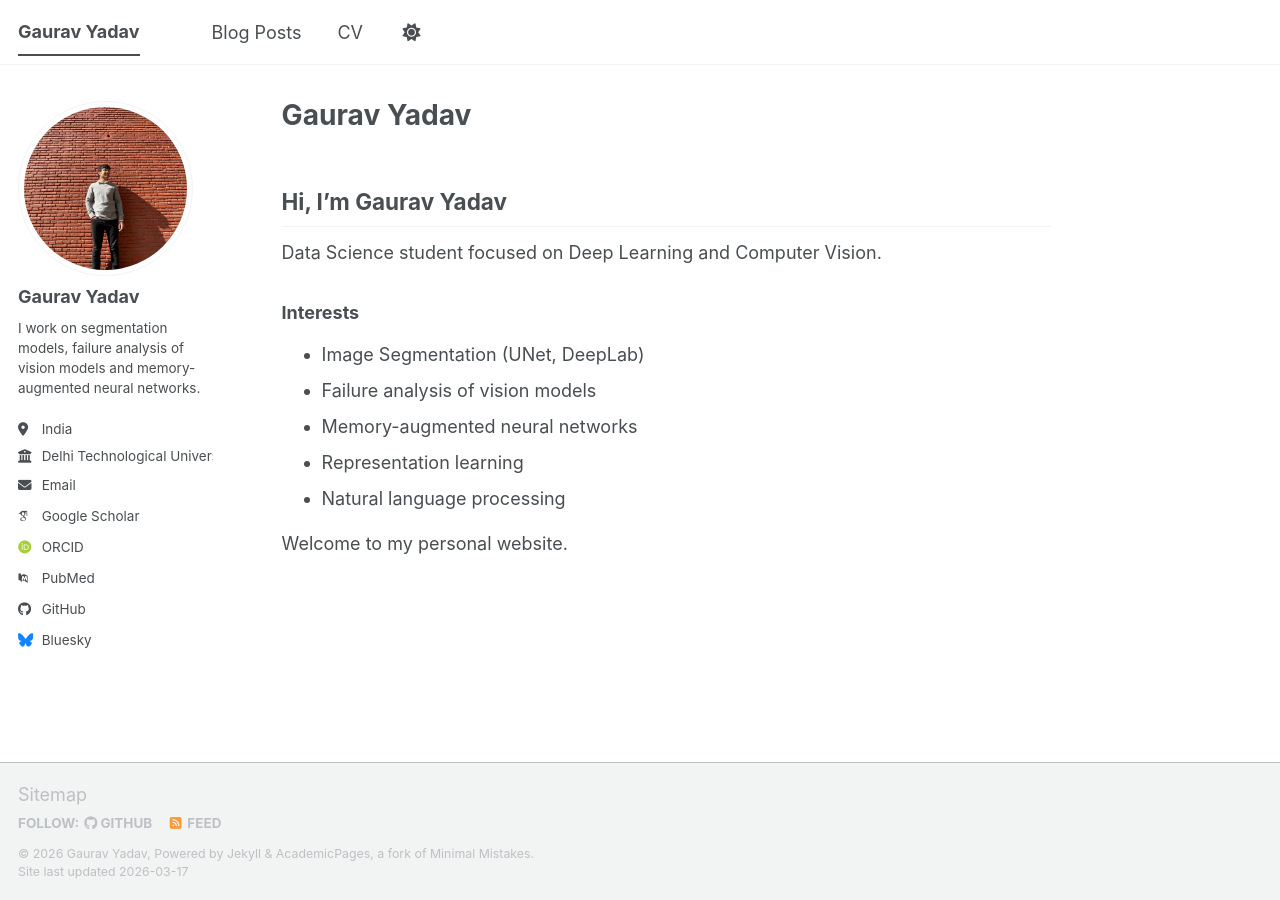
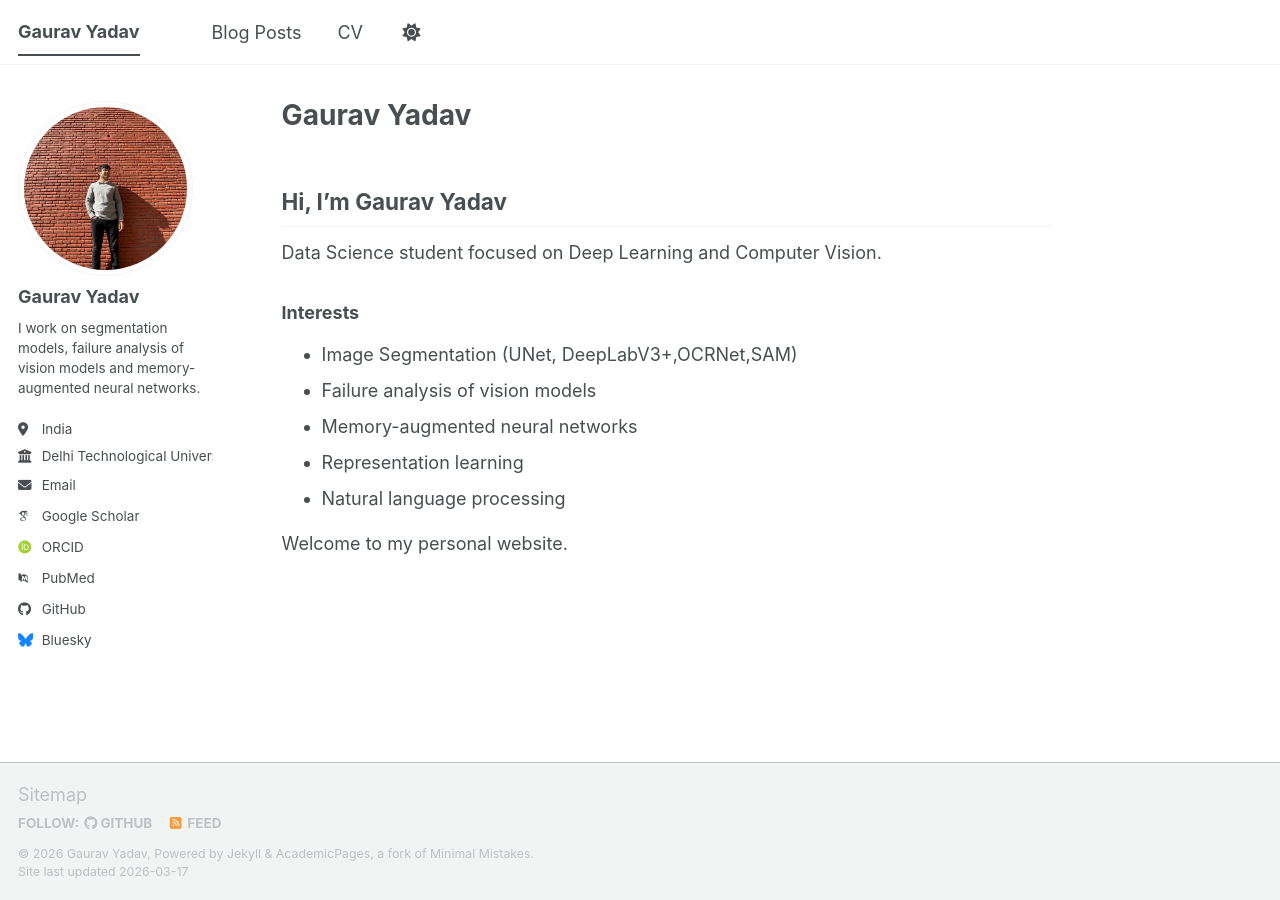
Before and after one commit to gauravyadav-ai/gauravyadav-ai.github.io, a Jekyll site: the page built from index.md, in a window 1280 px wide. Built offline with Jekyll 4.4.1, drawn with Linux system fonts in a browser that asks for light colours; some web fonts are replaced; a script bundle is joined from its source files by our own code; library files that are not in the unit come from our copies.

Commit message:
Update index.md

```diff
--- a/index.md
+++ b/index.md
@@ -12,7 +12,7 @@ Data Science student focused on Deep Learning and Computer Vision.
 
 ### Interests
 
-* Image Segmentation (UNet, DeepLab)
+* Image Segmentation (UNet, DeepLabV3+,OCRNet,SAM)
 * Failure analysis of vision models
 * Memory-augmented neural networks
 * Representation learning
```
